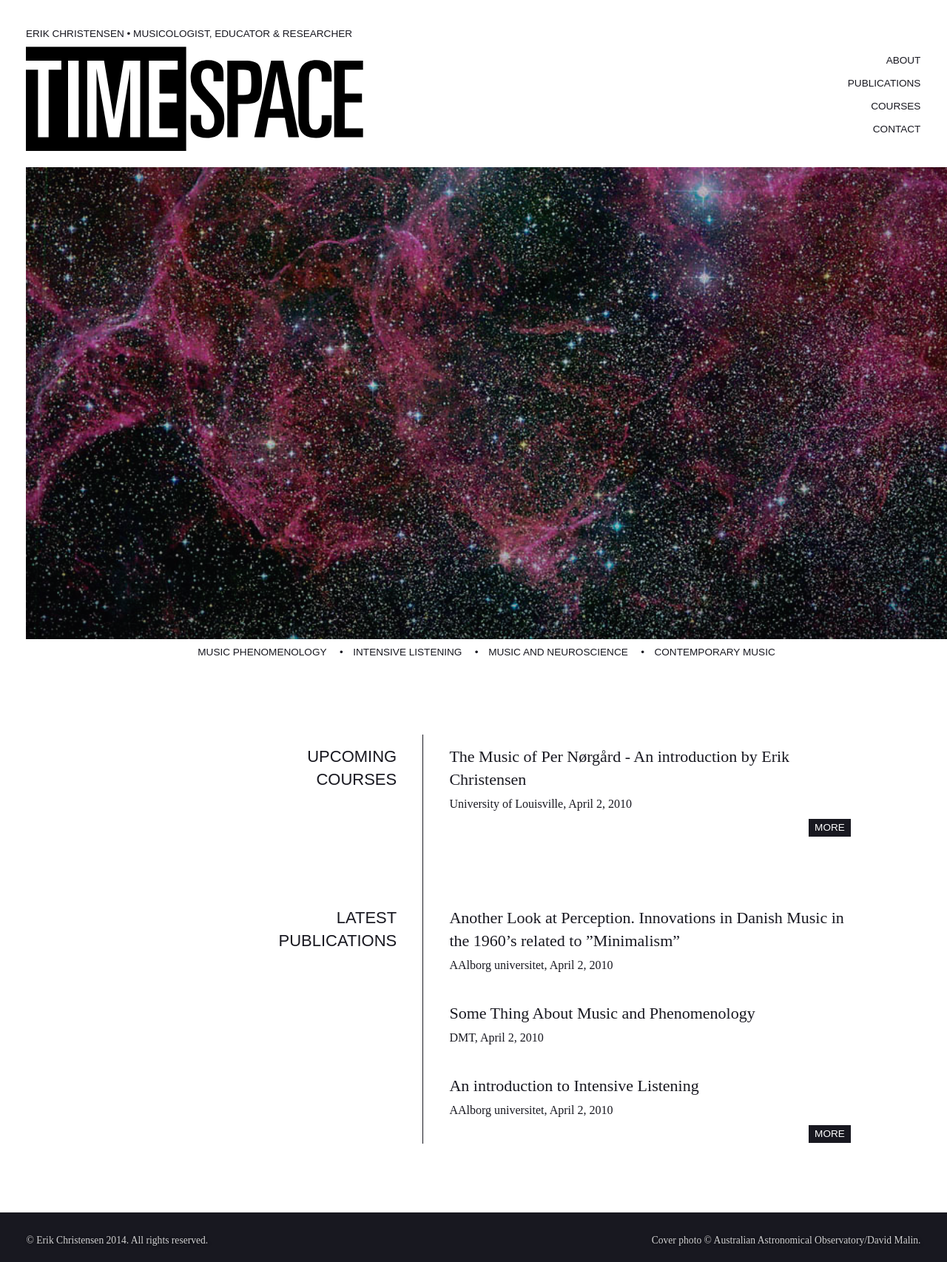
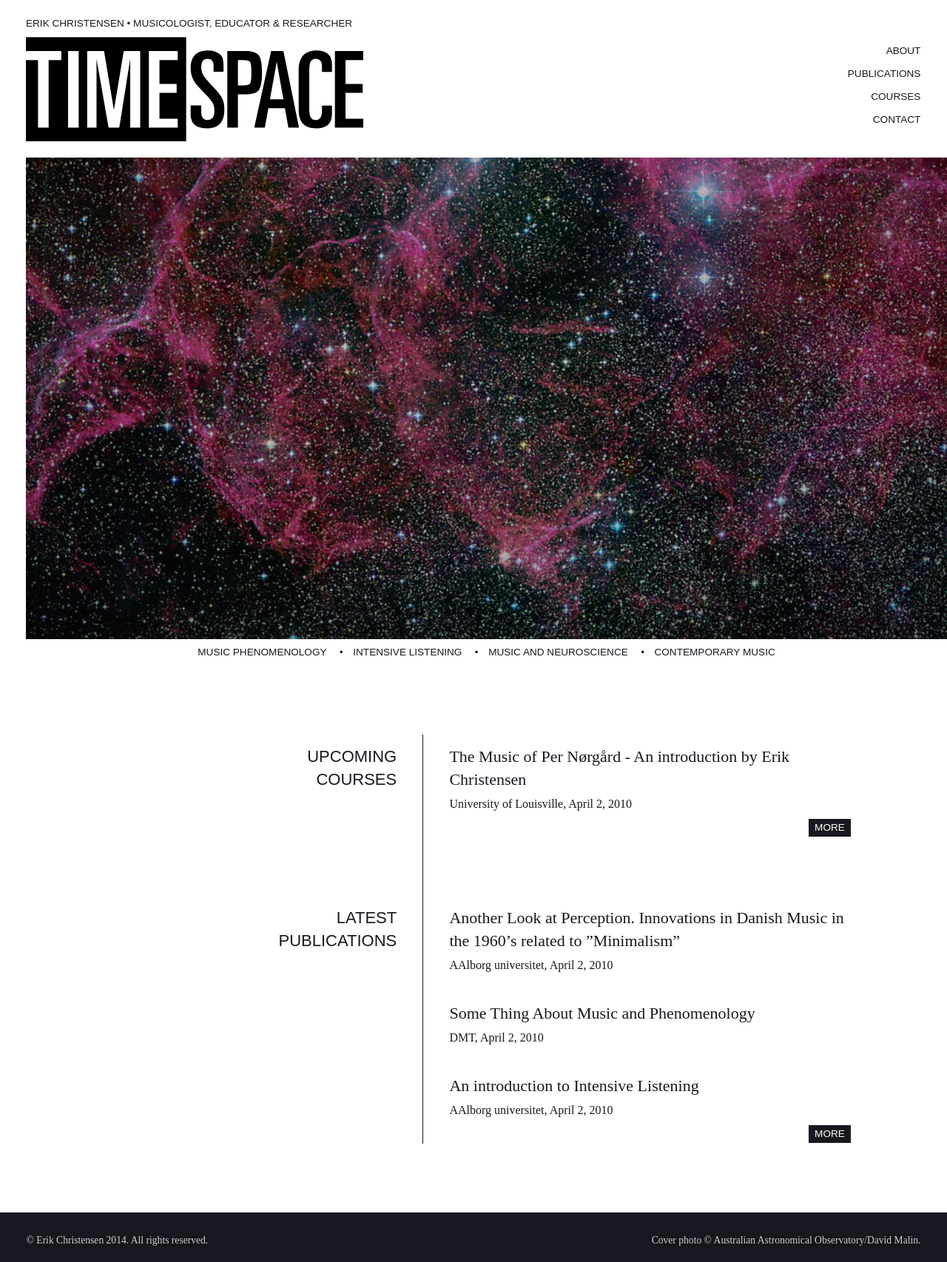
Before and after one commit to netlifydemo/cms-demo, a Jekyll site: the page built from index.html, in a window 1280 px wide. Shown: the whole page at 74% size. Built offline with Jekyll 4.4.1, drawn with Linux system fonts in a browser that asks for light colours.

Commit message:
Less padding top in topbar

```diff
--- a/css/main.scss
+++ b/css/main.scss
@@ -352,13 +352,9 @@ html, body {
 }
 
 .masthead {
-  h1,
-  h5 {
-    float: left;
-    clear: left;
-  }
   h1 {
     margin: 0;
+    float: left;
   }
   h5 {
     font-size: $size-s;
@@ -369,7 +365,10 @@ html, body {
     }
     small:before {
       content: "• ";
-    };
+    }
+    a {
+      display: inline-block;
+    }
   }
 }
 
@@ -378,11 +377,10 @@ html, body {
   color: $color-text;
   text-shadow: none;
   z-index: 1;
-  padding: $size-l 0 $size-m;
+  padding: $size-m 0;
 
   .container {
     padding-left: 0;
-    overflow: hidden;
   }
 
   a, a:visited, a:hover {
@@ -396,7 +394,6 @@ html, body {
     margin: 0;
     padding: 0;
     text-align: right;
-
     a {
       display: inline-block;
       font-size: $size-s;
```
Also changed, not shown: img/logo-v2.svg.
